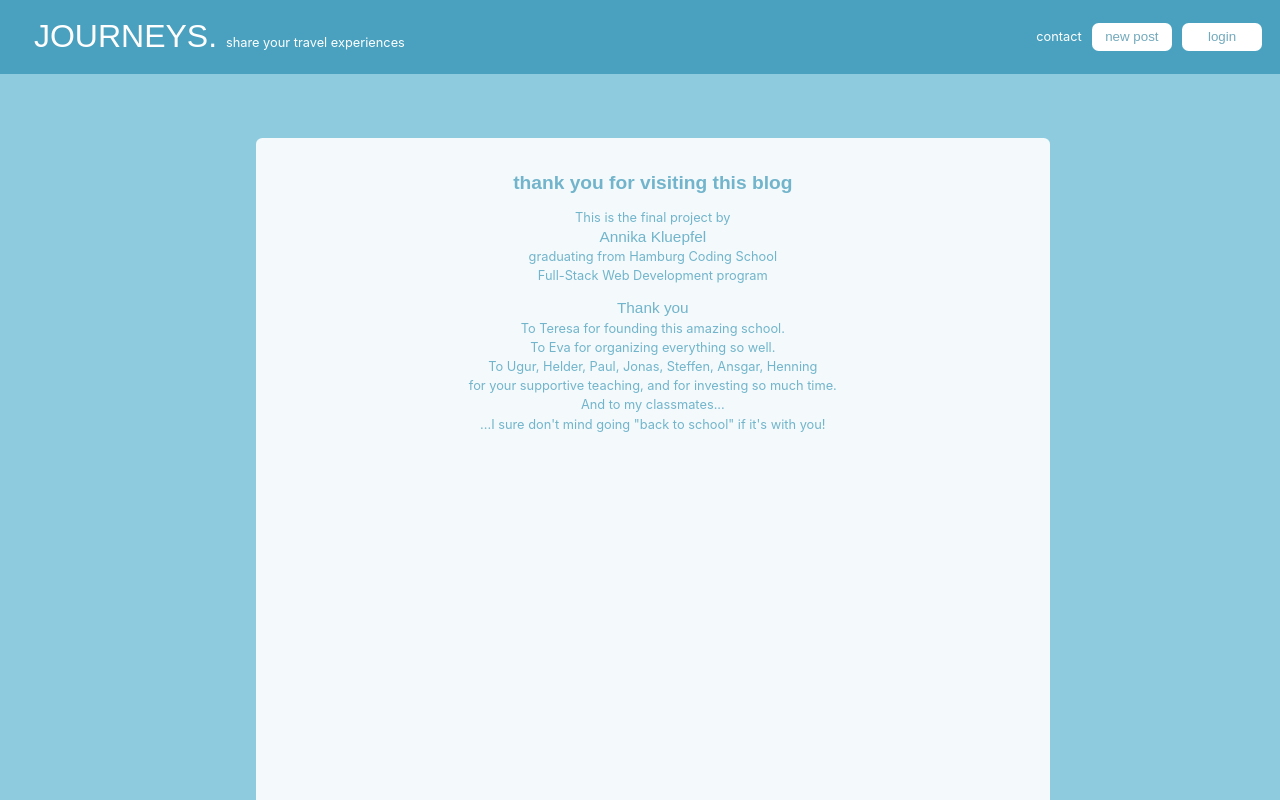
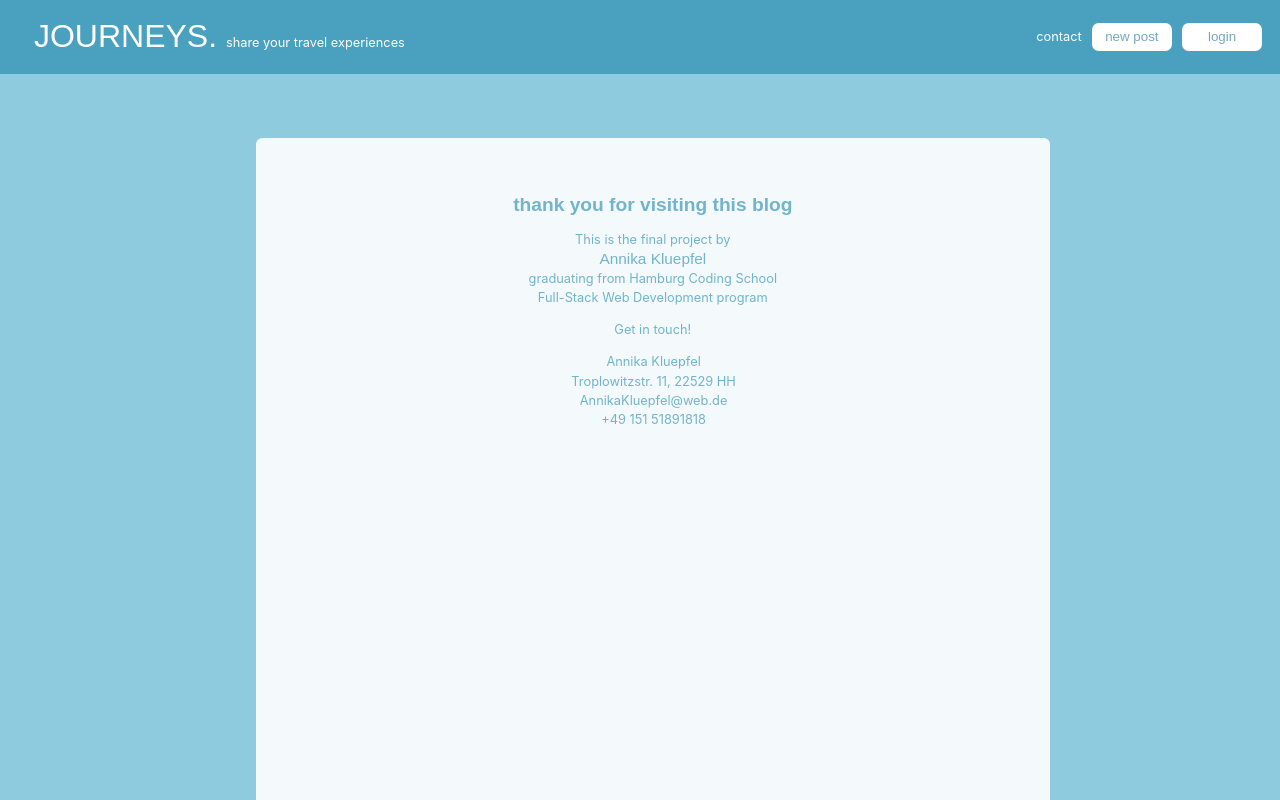
Before and after one commit to Annika-Klu/journeys-react-app, a React (Create React App) app: page /contact in a window 1280 px wide. Shown: the top 800 px of the page. Built offline with nearby package versions, Linux system fonts and the light colour scheme; a web font is replaced by a local one.

Commit message:
cleaning up code, adding info to contatc page

```diff
--- a/src/Body/Body.css
+++ b/src/Body/Body.css
@@ -152,6 +152,7 @@
 
 #contact-header {
   font-size: 1.5em;
+  margin: 5% 0 2% 0;
 }
 
 .contact-page {
@@ -160,3 +161,9 @@
   margin: 5% 0 0 20%;
   height: 100vh;
 }
+
+#contact-details {
+  margin-left: -5%;
+  list-style-type: none;
+  list-style-position: inside;
+}
--- a/src/Body/Body.js
+++ b/src/Body/Body.js
@@ -6,6 +6,8 @@ import EntryDetail from './Entries/EntryDetail';
 import Contact from './Contact/Contact';
 
 import entries from '../test.json'
+
+//sorting function!
 
 function Body() {
 
--- a/src/Body/Contact/Contact.js
+++ b/src/Body/Contact/Contact.js
@@ -8,7 +8,7 @@ function Contact() {
                 <br/> graduating from Hamburg Coding School
                 <br/> Full-Stack Web Development program
             </p>
-            <p>
+            <p hidden={true}>
                 <span className='title'>Thank you</span>
                 <br/> To Teresa for founding this amazing school.
                 <br/> To Eva for organizing everything so well.
@@ -17,6 +17,15 @@ function Contact() {
                 <br/> And to my classmates...
                 <br/> ...I sure don't mind going "back to school" if it's with you!
             </p>
+            <div>
+                Get in touch!
+                <ul id='contact-details'>
+                    <li>Annika Kluepfel</li>
+                    <li>Troplowitzstr. 11, 22529 HH</li>
+                    <li>AnnikaKluepfel@web.de</li>
+                    <li>+49 151 51891818</li>
+                </ul>
+            </div>
         </div>
     )
 }
--- a/src/Body/Entries/AllEntries.js
+++ b/src/Body/Entries/AllEntries.js
@@ -1,5 +1,5 @@
 import React from 'react';
-import {Link } from 'react-router-dom';
+import { Link } from 'react-router-dom';
 
 function AllEntries ({entries}) {
 
@@ -23,7 +23,7 @@ function AllEntries ({entries}) {
                 </div>
                 {/* {entry.visitDate} <br /> */}
                 <div className='authorData'>
-                    <img src={entry.authorImg} className='authorImg'/>     {entry.author}
+                    <img src={entry.authorImg} alt={entry.author} className='authorImg'/>     {entry.author}
                 </div>
 
                 <br />
```
